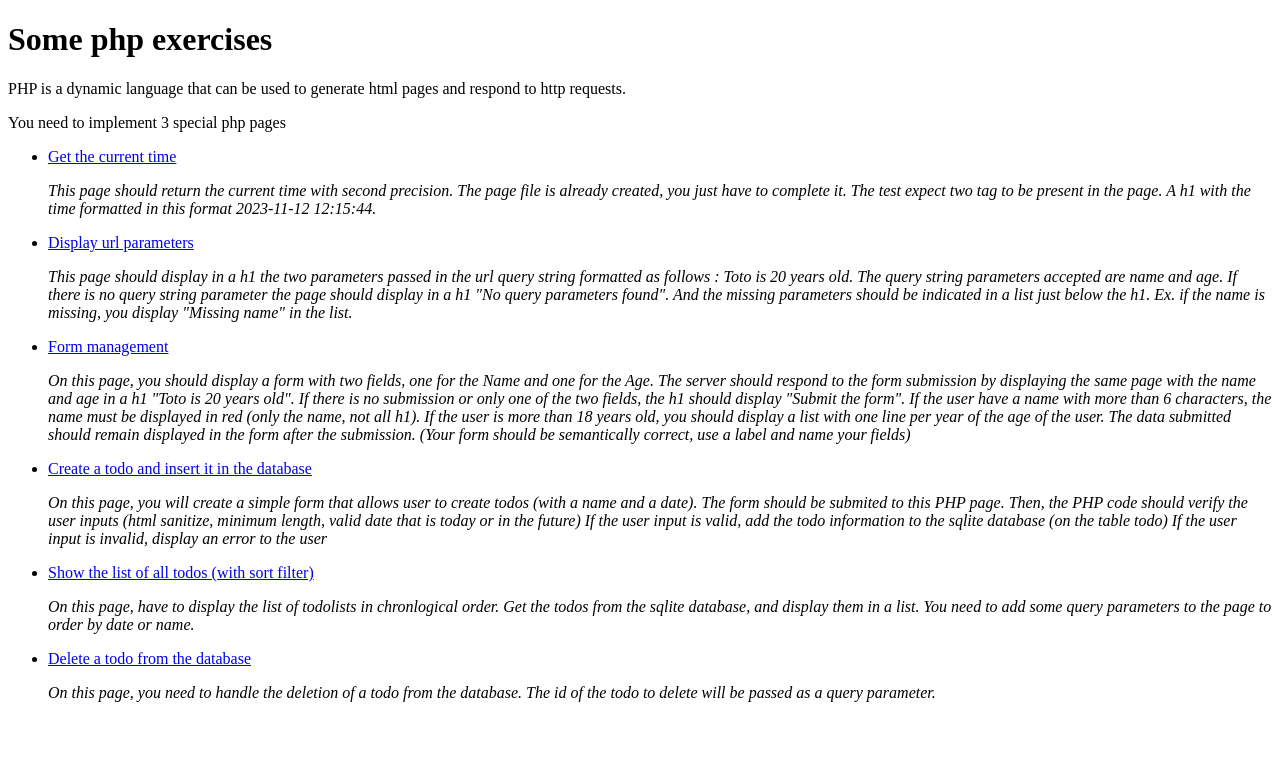
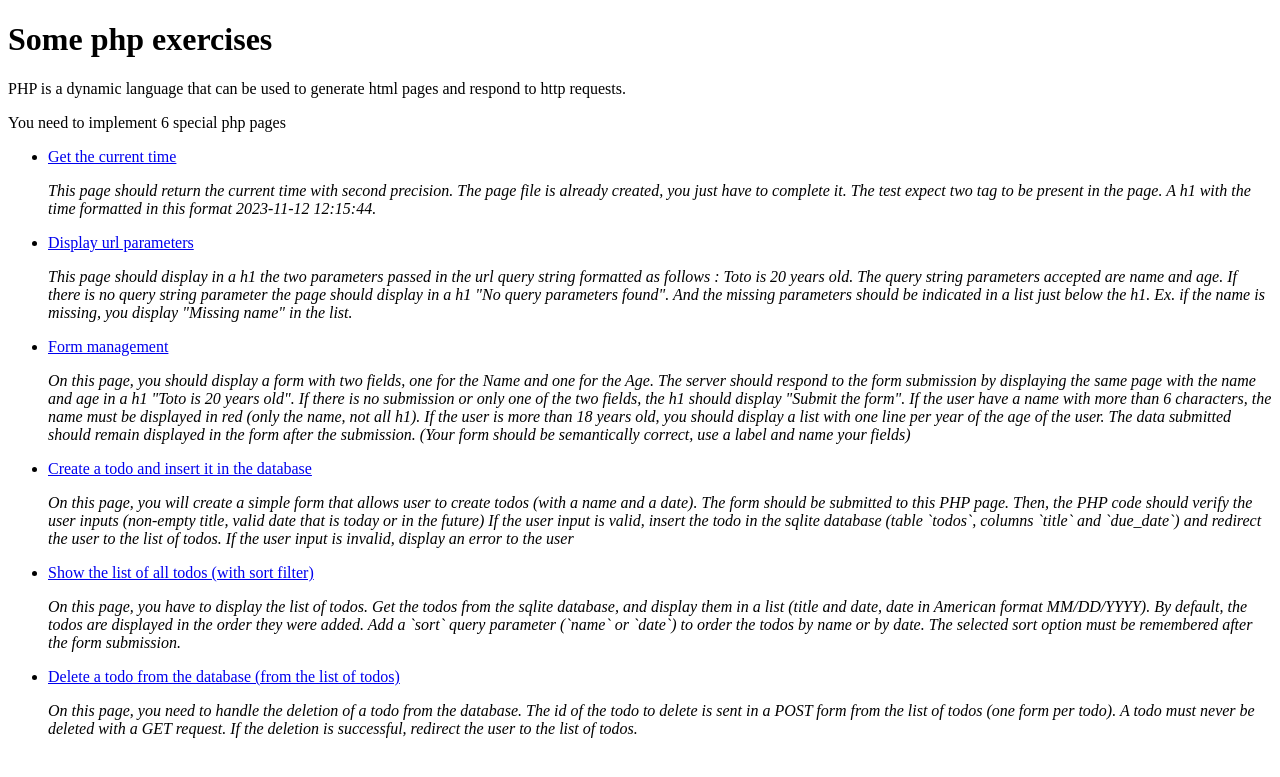
Before and after one commit to jobtrek/ex-php-empty, a PHP site: page / in a window 1280 px wide. Shown: the top 777 px of the page. Run offline with PHP 8.4, Linux system fonts and the light colour scheme.

Commit message:
feat: Update Exercices - v0.1.98 (#51)

```diff
--- a/composer.json
+++ b/composer.json
@@ -1,7 +1,7 @@
 {
   "name": "jobtrek/ex-php",
   "type": "project",
-  "version": "0.1.97",
+  "version": "0.1.98",
   "autoload": {
     "psr-4": {
       "Jobtrek\\ExPhp\\": "src/"
--- a/package.json
+++ b/package.json
@@ -1,6 +1,6 @@
 {
   "name": "ex-php",
-  "version": "0.1.97",
+  "version": "0.1.98",
   "description": "",
   "main": "index.js",
   "scripts": {
@@ -11,7 +11,7 @@
   "license": "BSD 2-Clause License",
   "devDependencies": {
     "@biomejs/biome": "^2.5.15",
-    "@playwright/test": "^1.64.0",
-    "@types/node": "^26.6.4"
+    "@playwright/test": "^1.64.1",
+    "@types/node": "^26.6.5"
   }
 }
--- a/public/index.php
+++ b/public/index.php
@@ -10,7 +10,7 @@
 <body>
 <h1>Some php exercises</h1>
 <p>PHP is a dynamic language that can be used to generate html pages and respond to http requests.</p>
-<p>You need to implement 3 special php pages</p>
+<p>You need to implement 6 special php pages</p>
 <ul>
     <li>
         <a href="getCurrentTime.php">Get the current time</a>
@@ -53,9 +53,10 @@
         <p>
             <i>
                 On this page, you will create a simple form that allows user to create todos (with a name and a date).
-                The form should be submited to this PHP page.
-                Then, the PHP code should verify the user inputs (html sanitize, minimum length, valid date that is today or in the future)
-                If the user input is valid, add the todo information to the sqlite database (on the table todo)
+                The form should be submitted to this PHP page.
+                Then, the PHP code should verify the user inputs (non-empty title, valid date that is today or in the future)
+                If the user input is valid, insert the todo in the sqlite database (table `todos`, columns `title` and `due_date`)
+                and redirect the user to the list of todos.
                 If the user input is invalid, display an error to the user
             </i>
         </p>
@@ -64,18 +65,22 @@
         <a href="displayAllTodosFromDatabase.php">Show the list of all todos (with sort filter)</a>
         <p>
             <i>
-                On this page, have to display the list of todolists in chronlogical order.
-                Get the todos from the sqlite database, and display them in a list.
-                You need to add some query parameters to the page to order by date or name.
+                On this page, you have to display the list of todos.
+                Get the todos from the sqlite database, and display them in a list (title and date, date in American format MM/DD/YYYY).
+                By default, the todos are displayed in the order they were added.
+                Add a `sort` query parameter (`name` or `date`) to order the todos by name or by date.
+                The selected sort option must be remembered after the form submission.
             </i>
         </p>
     </li>
     <li>
-        <a href="deleteTodoFromDatabase.php?id=1">Delete a todo from the database</a>
+        <a href="displayAllTodosFromDatabase.php">Delete a todo from the database (from the list of todos)</a>
         <p>
             <i>
                 On this page, you need to handle the deletion of a todo from the database.
-                The id of the todo to delete will be passed as a query parameter.
+                The id of the todo to delete is sent in a POST form from the list of todos (one form per todo).
+                A todo must never be deleted with a GET request.
+                If the deletion is successful, redirect the user to the list of todos.
             </i>
         </p>
     </li>
--- a/public/writeTodoToDatabase.php
+++ b/public/writeTodoToDatabase.php
@@ -4,7 +4,7 @@
  * On this page, you will create a simple form that allows user to create todos (with a name and a date).
  * The form should be submitted to this PHP page.
  * Then get the inputs from the post request with `filter_input`.
- * Then, the PHP code should verify the user inputs (minimum length, valid date that is today or in the future)
+ * Then, the PHP code should verify the user inputs (non-empty title, valid date that is today or in the future)
  * If the user input is valid, insert the new todo information in the sqlite database
  * table `todos` columns `title` and `due_date`. Then redirect the user to the list of todos.
  * If the user input is invalid, display an error to the user
```
Also changed, not shown: README.md, pnpm-lock.yaml, 1 other file.
